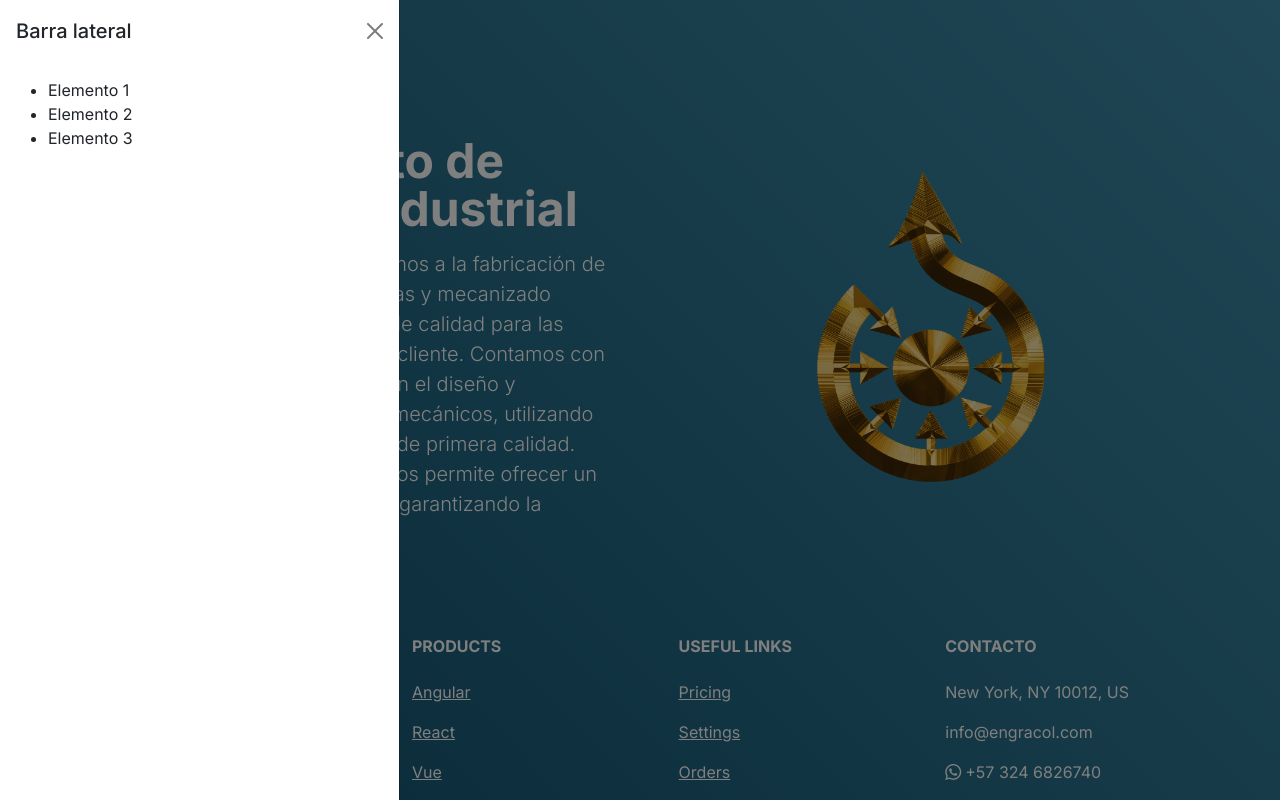
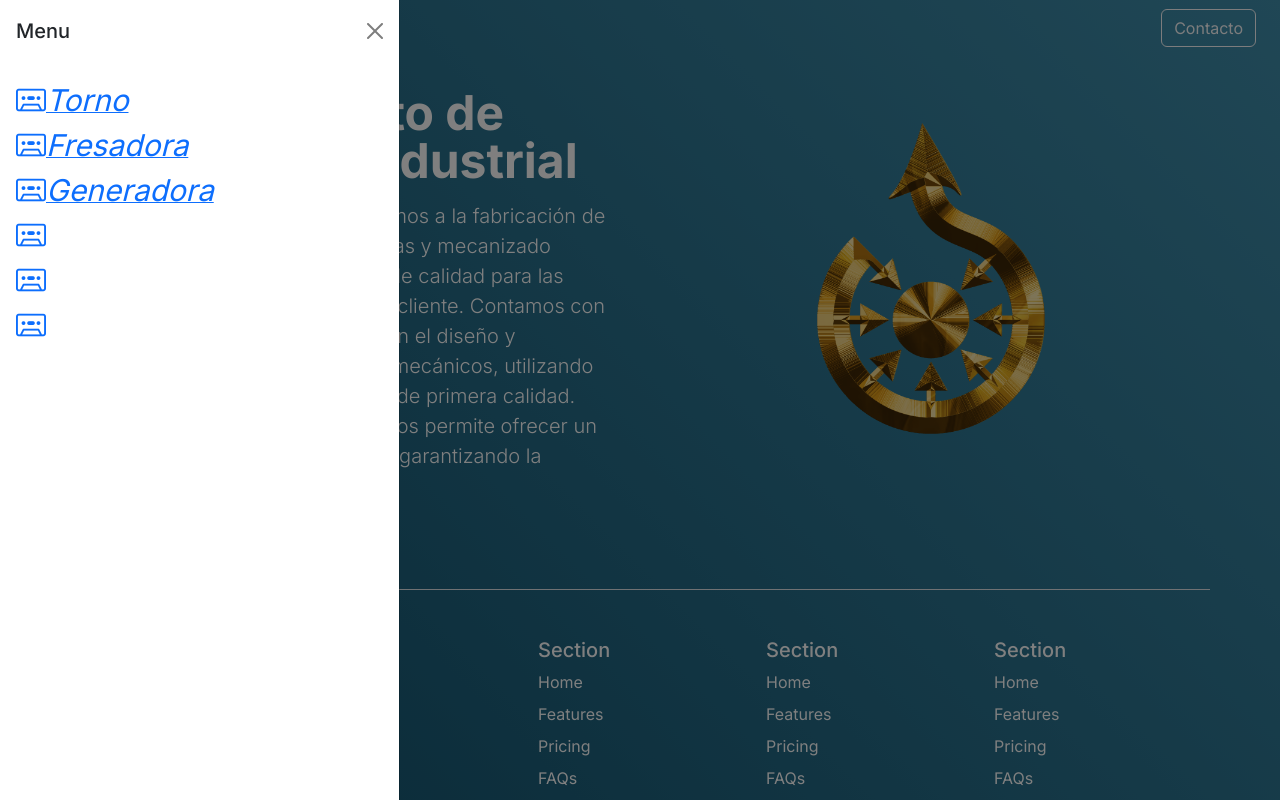
Before and after one commit to Finnitoadc/engracol-web, a Next.js app: page / in a window 1280 px wide. Both pictures are taken after a click on the element 38 px from the left and 28 px from the top of the page. Shown: the top 800 px of the page. Built offline with nearby package versions, Linux system fonts and the light colour scheme.

Commit message:
Plantilla modelos 3d

```diff
--- a/src/app/components/footer.js
+++ b/src/app/components/footer.js
@@ -1,73 +1,55 @@
-"use client"
 import React from 'react';
-import { Container, Row, Col } from 'react-bootstrap';
 
-const Footer = () => {
+function Footer() {
   return (
-    <footer className="text-center text-lg-start text-white mx-auto" style={{ backgroundColor: 'transparent' }}>
-      <section>
-        <Container fluid className="text-center text-md-start mt-5">
-          <Row className="mt-3">
-            <Col md={3} lg={4} xl={3} className="mx-auto mb-4">
-              <h6 className="text-uppercase fw-bold mb-4">
-                Company name
-              </h6>
-              <p>
-                Here you can use rows and columns to organize your footer content. Lorem ipsum
-                dolor sit amet, consectetur adipisicing elit.
-              </p>
-            </Col>
-            <Col md={2} lg={2} xl={2} className="mx-auto mb-4">
-              <h6 className="text-uppercase fw-bold mb-4">Products</h6>
-              <p>
-                <a href="#!" className="text-reset text-white">Angular</a>
-              </p>
-              <p>
-                <a href="#!" className="text-reset text-white">React</a>
-              </p>
-              <p>
-                <a href="#!" className="text-reset text-white">Vue</a>
-              </p>
-              <p>
-                <a href="#!" className="text-reset text-white">Laravel</a>
-              </p>
-            </Col>
-            <Col md={3} lg={2} xl={2} className="mx-auto mb-4">
-              <h6 className="text-uppercase fw-bold mb-4">Useful links</h6>
-              <p>
-                <a href="#!" className="text-reset text-white">Pricing</a>
-              </p>
-              <p>
-                <a href="#!" className="text-reset text-white">Settings</a>
-              </p>
-              <p>
-                <a href="#!" className="text-reset text-white">Orders</a>
-              </p>
-              <p>
-                <a href="#!" className="text-reset text-white">Help</a>
-              </p>
-            </Col>
-            <Col md={4} lg={3} xl={3} className="mx-auto mb-md-0 mb-4">
-              <h6 className="text-uppercase fw-bold mb-4">Contacto</h6>
-              <p>
-                New York, NY 10012, US
-              </p>
-              <p>
-                info@engracol.com
-              </p>
-              <p>
-              <i className="bi bi-whatsapp me-1"></i>+57 324 6826740
-              </p>
-            </Col>
-          </Row>
-        </Container>
-      </section>
-      <div className="text-center p-4" style={{ backgroundColor: 'transparent' }}>
-        © {new Date().getFullYear()}
-        <p className="text-reset fw-bold text-white">Engracol S.A.S</p>
-      </div>
-    </footer>
+    <div className="container text-white">
+      <footer className="row row-cols-1 row-cols-sm-2 row-cols-md-5 py-5 my-5 border-top">
+        <div className="col mb-3">
+          <a href="/" className="d-flex align-items-center mb-3 text-decoration-none">
+            <svg className="bi me-2" width="40" heigeht="32"><use xlinkHref="#bootstrap"></use></svg>
+          </a>
+          <p className="text-white">© {new Date().getFullYear()}</p>
+        </div>
+
+        <div className="col mb-3">
+
+        </div>
+
+        <div className="col mb-3">
+          <h5>Section</h5>
+          <ul className="nav flex-column">
+            <li className="nav-item mb-2"><a href="#" className="nav-link p-0 text-white">Home</a></li>
+            <li className="nav-item mb-2"><a href="#" className="nav-link p-0 text-white">Features</a></li>
+            <li className="nav-item mb-2"><a href="#" className="nav-link p-0 text-white">Pricing</a></li>
+            <li className="nav-item mb-2"><a href="#" className="nav-link p-0 text-white">FAQs</a></li>
+            <li className="nav-item mb-2"><a href="#" className="nav-link p-0 text-white">About</a></li>
+          </ul>
+        </div>
+
+        <div className="col mb-3">
+          <h5>Section</h5>
+          <ul className="nav flex-column">
+            <li className="nav-item mb-2"><a href="#" className="nav-link p-0 text-white">Home</a></li>
+            <li className="nav-item mb-2"><a href="#" className="nav-link p-0 text-white">Features</a></li>
+            <li className="nav-item mb-2"><a href="#" className="nav-link p-0 text-white">Pricing</a></li>
+            <li className="nav-item mb-2"><a href="#" className="nav-link p-0 text-white">FAQs</a></li>
+            <li className="nav-item mb-2"><a href="#" className="nav-link p-0 text-white">About</a></li>
+          </ul>
+        </div>
+
+        <div className="col mb-3">
+          <h5>Section</h5>
+          <ul className="nav flex-column">
+            <li className="nav-item mb-2"><a href="#" className="nav-link p-0 text-white">Home</a></li>
+            <li className="nav-item mb-2"><a href="#" className="nav-link p-0 text-white">Features</a></li>
+            <li className="nav-item mb-2"><a href="#" className="nav-link p-0 text-white">Pricing</a></li>
+            <li className="nav-item mb-2"><a href="#" className="nav-link p-0 text-white">FAQs</a></li>
+            <li className="nav-item mb-2"><a href="#" className="nav-link p-0 text-white">About</a></li>
+          </ul>
+        </div>
+      </footer>
+    </div>
   );
-};
+}
 
 export default Footer;
--- a/src/app/components/navbar.js
+++ b/src/app/components/navbar.js
@@ -1,7 +1,8 @@
-"use client"
 import React, { useState } from 'react';
-import { Navbar, Offcanvas } from 'react-bootstrap';
+import { Navbar, Offcanvas, Button } from 'react-bootstrap';
 import { HiMenu } from 'react-icons/hi';
+import { motion } from 'framer-motion';
+import Link from 'next/link';
 
 const Sidebar = () => {
   const [showSidebar, setShowSidebar] = useState(false);
@@ -13,19 +14,56 @@ const Sidebar = () => {
     <>
       <Navbar expand="sm" fixed="top" style={{ backgroundColor: 'transparent' }}>
         <Navbar.Brand className='mx-4' aria-controls="sidebar-nav" onClick={handleShow}>
-          <HiMenu className='text-white fs-3'/>
+          <motion.div
+            whileHover={{ scale: 1.2, rotate: 180 }}
+            whileTap={{
+              scale: 0.8,
+              rotate: -90,
+              borderRadius: "100%"
+            }}
+          >
+            <HiMenu className='text-white fs-3' />
+          </motion.div>
         </Navbar.Brand>
+        <Button variant="outline-light" className="ms-auto me-4">Contacto</Button>
       </Navbar>
 
       <Offcanvas show={showSidebar} onHide={handleClose} placement="start">
         <Offcanvas.Header closeButton>
-          <Offcanvas.Title>Barra lateral</Offcanvas.Title>
+          <Offcanvas.Title>Menu</Offcanvas.Title>
         </Offcanvas.Header>
         <Offcanvas.Body>
-          <ul>
-            <li>Elemento 1</li>
-            <li>Elemento 2</li>
-            <li>Elemento 3</li>
+          <ul style={{ listStyle: 'none', padding: 0 }}>
+            <li>
+              <Link href="/torno">
+                  <i className="bi bi-cassette icon-lg">Torno</i>
+              </Link>
+            </li>
+            <li>
+              <Link href="/ruta-del-icono-2">
+                  <i className="bi bi-cassette icon-lg">Fresadora</i>
+              </Link>
+            </li>
+            <li>
+              <Link href="/ruta-del-icono-3">
+                  <i className="bi bi-cassette icon-lg">Generadora</i>
+              </Link>
+            </li>
+            <li>
+              <Link href="/ruta-del-icono-4">
+                  <i className="bi bi-cassette icon-lg"></i>
+              </Link>
+            </li>
+            <li>
+              <Link href="/ruta-del-icono-5">
+                  <i className="bi bi-cassette icon-lg"></i>
+              </Link>
+            </li>
+            <li>
+              <Link href="/ruta-del-icono-6">
+                  <i className="bi bi-cassette icon-lg"></i>
+              </Link>
+            </li>
           </ul>
         </Offcanvas.Body>
       </Offcanvas>
--- a/src/app/globals.css
+++ b/src/app/globals.css
@@ -2,3 +2,6 @@ body {
   animation: moveBackground 20s infinite; /* Aumenta la duración de la animación #408EAB) */
   background: linear-gradient(45deg, #0c4b66, #408EAB);
 }
+.icon-lg {
+  font-size: 30px; /* Tamaño deseado para los iconos (ajusta el valor según tus necesidades) */
+}
--- a/src/app/page.js
+++ b/src/app/page.js
@@ -6,7 +6,7 @@ import Image from 'next/image';
 import Navbar from './components/navbar';
 import Footer from './components/footer';
 
-const ExampleComponent = () => {
+const Homepage = () => {
   const fadeInVariants = {
     hidden: { opacity: 0 },
     visible: { opacity: 1 },
@@ -15,14 +15,14 @@ const ExampleComponent = () => {
   return (
     <>
       <Navbar />
-      <Container>
-        <Row className="flex-lg-row-reverse align-items-center g-5 mt-3">
+      <Container className="mt-3">
+        <Row className="flex-lg-row-reverse align-items-center g-5">
           <Col sm={6} lg={6}>
             <motion.div
               initial="hidden"
               animate="visible"
               variants={fadeInVariants}
-              transition={{ duration: 0.5 }}
+              transition={{ duration: 1 }}
               className="d-flex justify-content-center align-items-center"
             >
               <Image
@@ -40,7 +40,7 @@ const ExampleComponent = () => {
               initial="hidden"
               animate="visible"
               variants={fadeInVariants}
-              transition={{ duration: 0.5, delay: 0.2 }}
+              transition={{ duration: 1.5, delay: 1 }}
               className="display-5 fw-bold lh-1 mb-3 text-white"
             >
               Reparación y mantenimiento de maquinaria industrial
@@ -49,7 +49,7 @@ const ExampleComponent = () => {
               initial="hidden"
               animate="visible"
               variants={fadeInVariants}
-              transition={{ duration: 0.5, delay: 0.4 }}
+              transition={{ duration: 1.5, delay: 1 }}
               className="lead text-white"
             >
               En <strong className='fw-bold'>ENGRACOL S.A.S</strong> nos dedicamos a la fabricación de piñoneria,
@@ -66,4 +66,4 @@ const ExampleComponent = () => {
   );
 };
 
-export default ExampleComponent;
+export default Homepage;
```
Also changed, not shown: package.json (+7 -2 lines), src/app/components/sinfin.js (added, +100 -0 lines), src/app/torno/page.js (added, +29 -0 lines), 2 other files (tests, documents, lock files or other folders).
